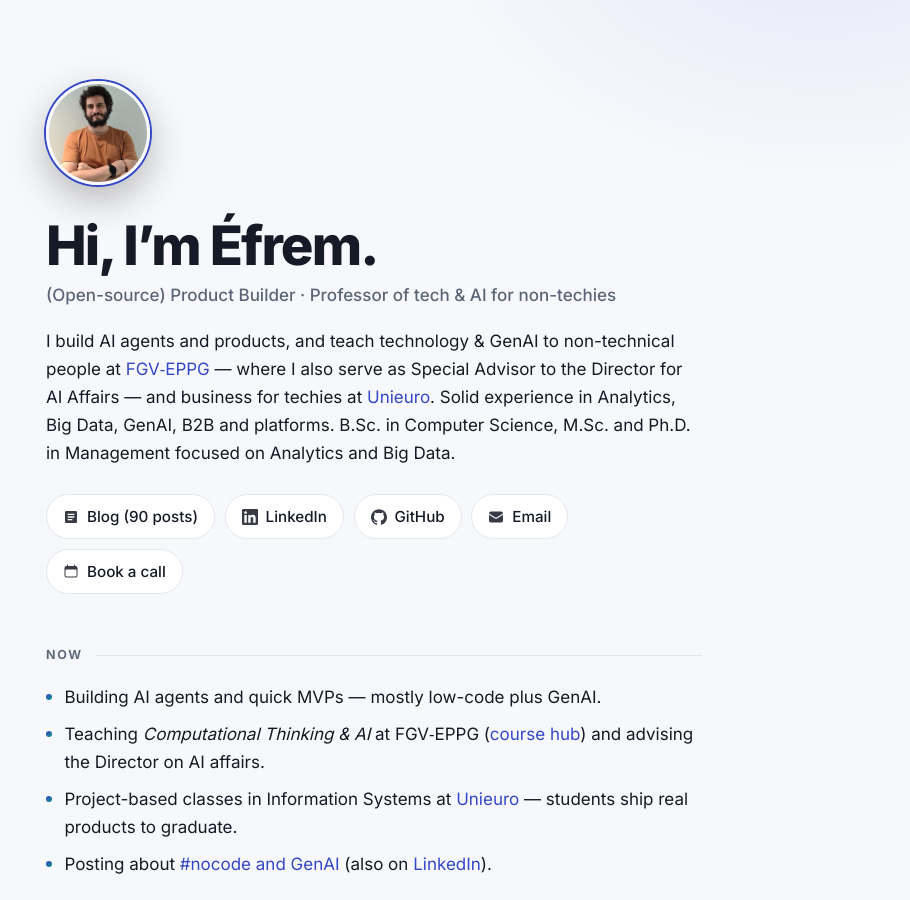
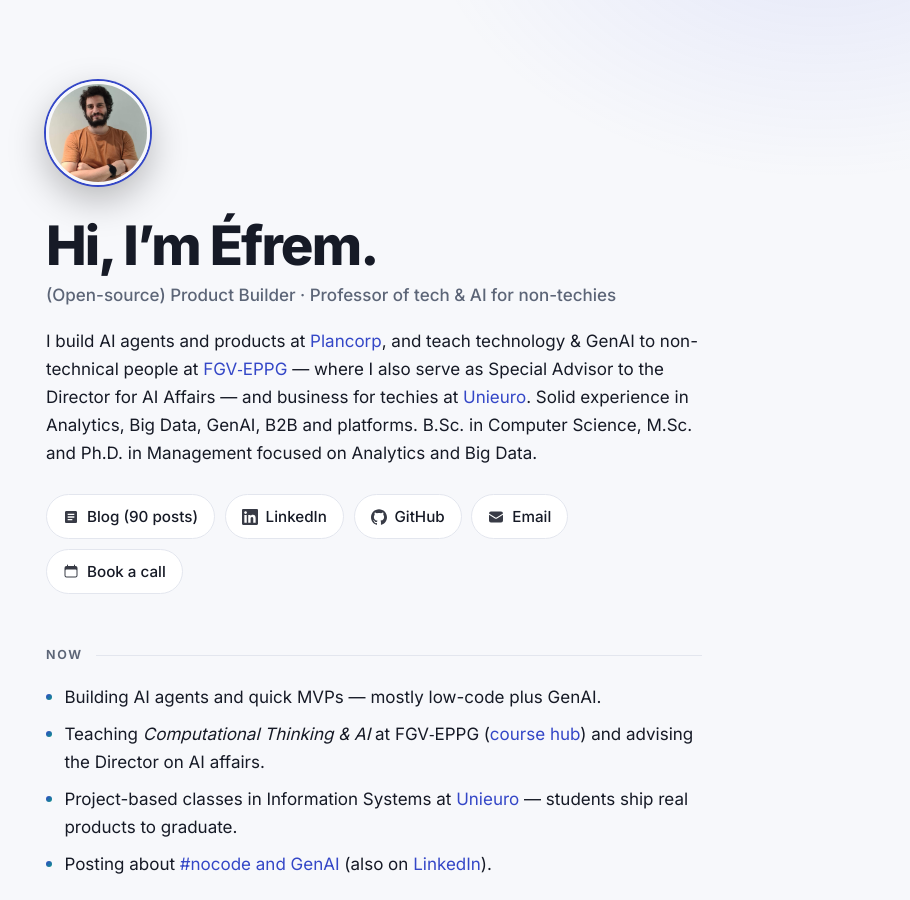
Before and after one commit to efremfilho/efrem.io, a Jekyll site: the page built from index.html, in a window 1280 px wide and 900 px high. Shown: the whole window, without its empty margins (266-1176 px from the left). Built offline with Jekyll 4.4.1, drawn with Linux system fonts in a browser that asks for light colours.

Commit message:
Revise bio to reflect current roles and affiliations
Updated bio to include current position at Plancorp.

```diff
--- a/index.html
+++ b/index.html
@@ -216,7 +216,7 @@ layout: null
 			<h1>Hi, I&rsquo;m Éfrem.</h1>
 			<p class="role">(Open-source) Product Builder &middot; Professor of tech &amp; AI for non-techies</p>
 			<p class="bio">
-				I build AI agents and products, and teach technology &amp; GenAI to non-technical people at
+				I build AI agents and products at <a href="https://plancorp.online/?ref=efremio">Plancorp</a>, and teach technology &amp; GenAI to non-technical people at
 				<a href="https://eppg.fgv.br/?ref=efremio">FGV&#8209;EPPG</a> — where I also serve as Special Advisor
 				to the Director for AI Affairs — and business for techies at
 				<a href="https://unieuro.edu.br/?ref=efremio">Unieuro</a>.
```
